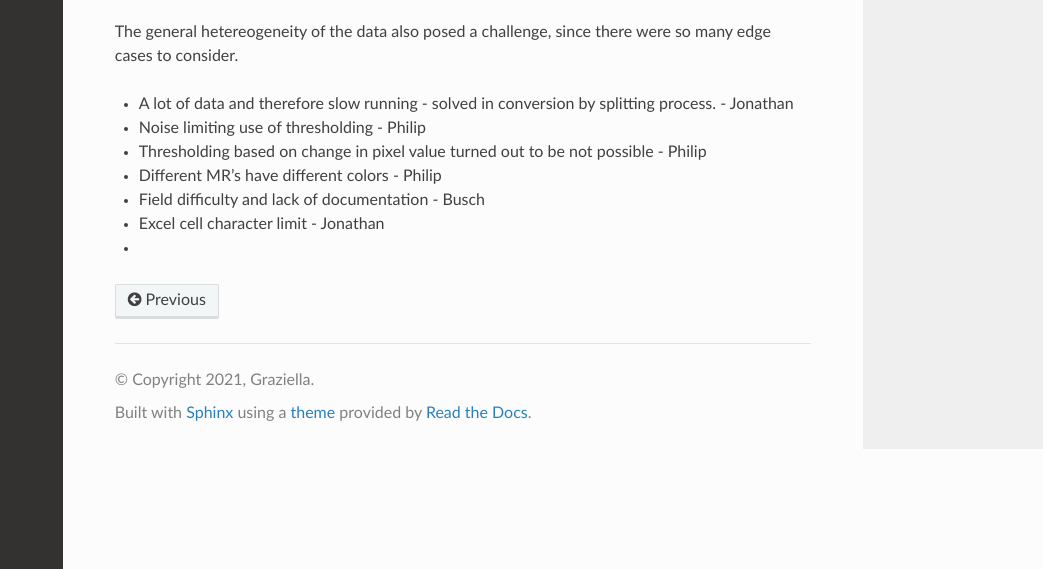
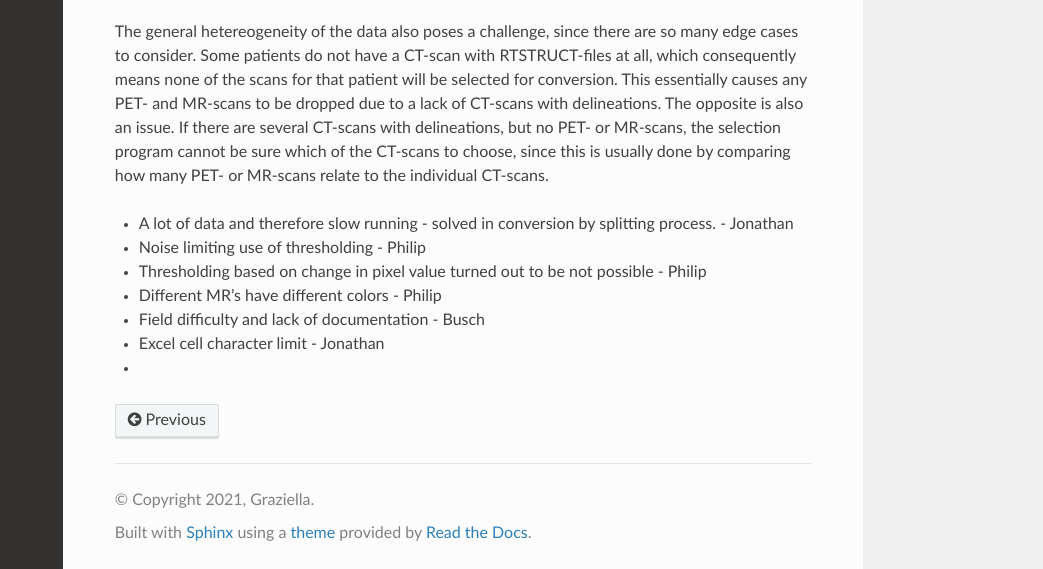
Before and after one commit to Dokkedal/dcm2reg, a Sphinx documentation site: the page built from docs/source/our_use_case.rst, in a window 1280 px wide and 900 px high, scrolled down 1013 px, cut to the strip 331-900 px from the top of the window. Shown: the whole strip, without its empty margins (237-1280 px from the left). Built offline with Sphinx 7.4.7 and the Read the Docs theme 2.0.0, drawn with Linux system fonts in a browser that asks for light colours.

Commit message:
described edge cases

```diff
--- a/docs/source/our_use_case.rst
+++ b/docs/source/our_use_case.rst
@@ -67,8 +67,16 @@
 ..
     * Many edge cases e.g. missing secondary study - Jonathan
 
-The general hetereogeneity of the data also posed a challenge, since there were so
-many edge cases to consider.
+The general hetereogeneity of the data also poses a challenge, since there are so
+many edge cases to consider. Some patients do not have a CT-scan with RTSTRUCT-files at
+all, which consequently means none of the scans for that patient will be selected for
+conversion. This essentially causes any PET- and MR-scans to be dropped due to a lack of
+CT-scans with delineations. The opposite is also an issue. If there are several CT-scans
+with delineations, but no PET- or MR-scans, the selection program cannot be sure which
+of the CT-scans to choose, since this is usually done by comparing how many PET- or MR-scans
+relate to the individual CT-scans.
+
+
 
 * A lot of data and therefore slow running - solved in conversion by splitting process. - Jonathan
 * Noise limiting use of thresholding - Philip
```
